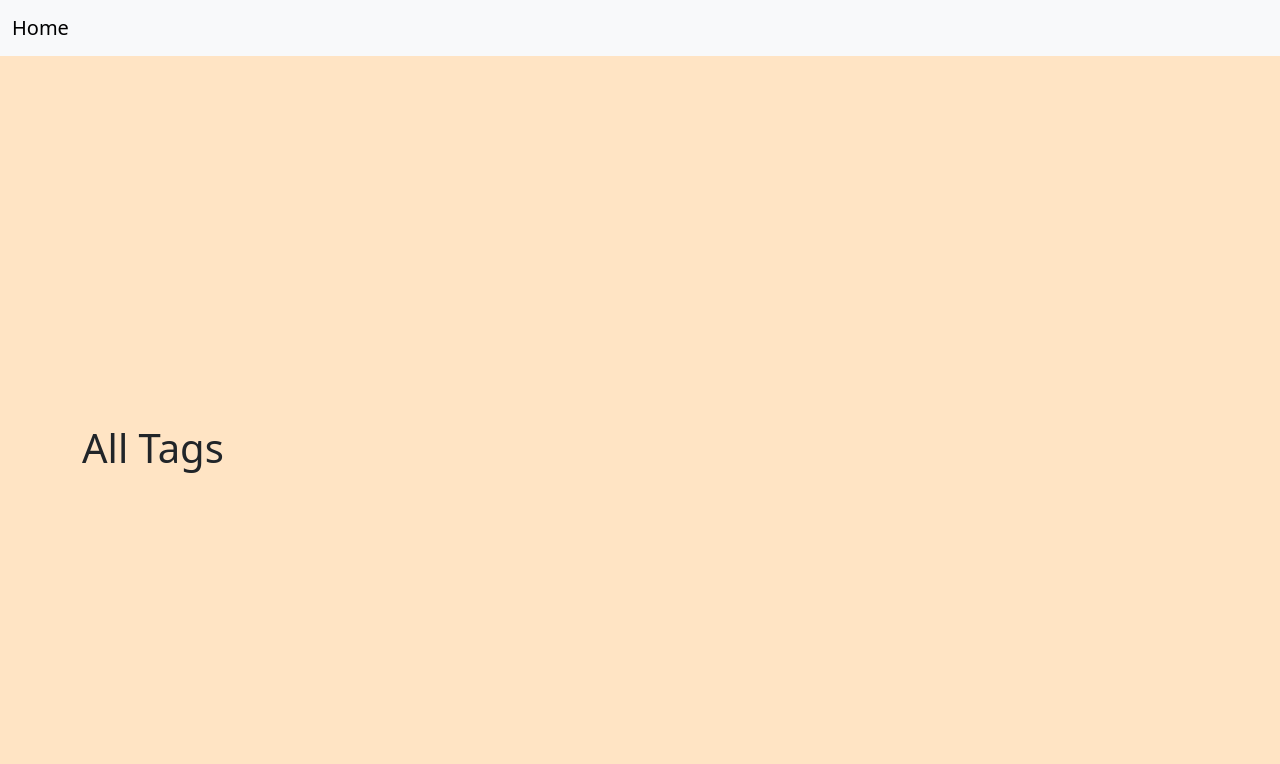
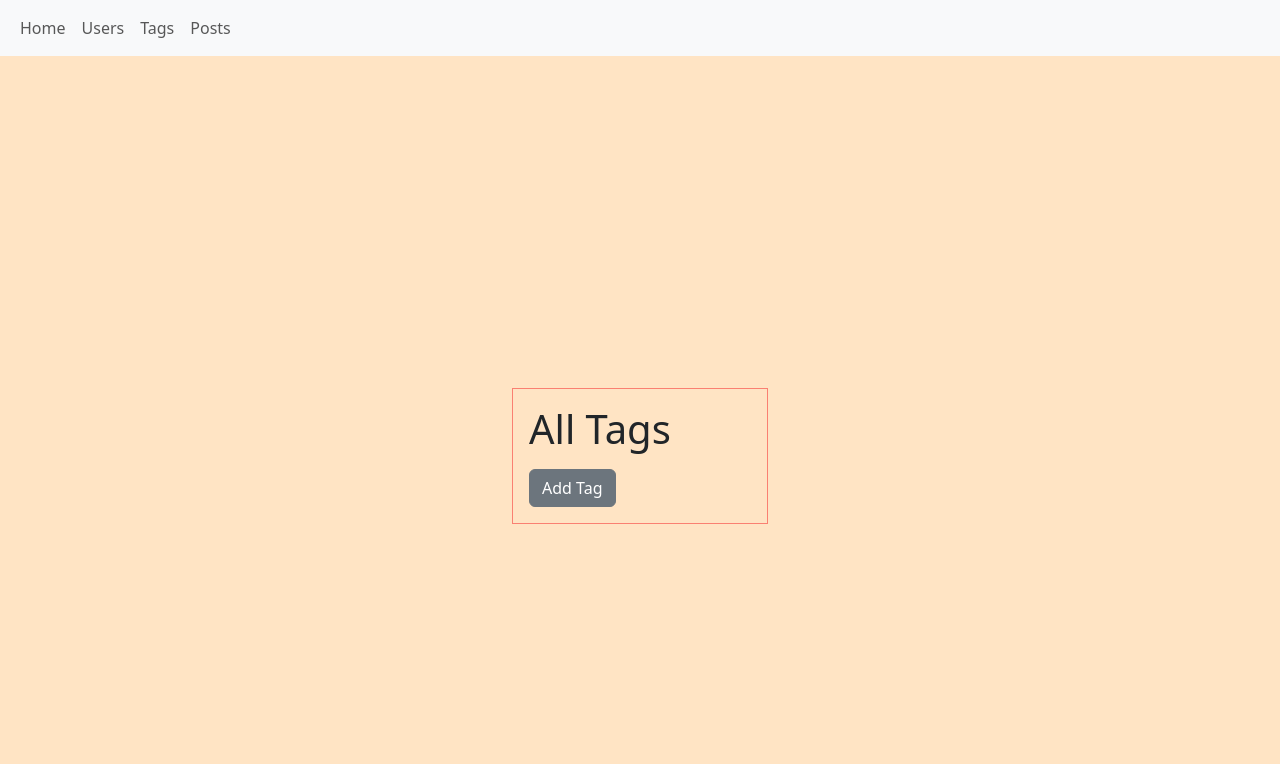
Before and after one commit to TechEdDan2/bc24_SQLAlchemy_Blogly, a Flask app: page /tags in a window 1280 px wide. Shown: the top 764 px of the page. Run offline with Flask 3, Linux system fonts and the light colour scheme.

Commit message:
Multiple updates to add routes and interact with the DB

```diff
--- a/app.py
+++ b/app.py
@@ -146,7 +146,8 @@
     """ Show a post. Show buttons to edit and delete the post. """
 
     post = Post.query.get_or_404(post_id)
-    return render_template('detailsPost.html', post=post)
+    post_tags = post.tags
+    return render_template('detailsPost.html', post=post, post_tags=post_tags)
 
 @app.route('/posts/<int:post_id>/edit')
 def get_edit_post(post_id):
@@ -155,6 +156,28 @@
     post = Post.query.get_or_404(post_id)
     tags = Tag.query.all()
     return render_template('editPost.html', post=post, tags=tags)
+
+@app.route('/posts/<int:post_id>/edit', methods=["POST"])
+def edit_post(post_id):
+    """ Handle editing of a post. Update form. """
+
+    post = Post.query.get_or_404(post_id)
+    post.title = request.form['title']
+    post.content = request.form['content']
+    tag_ids = request.form.getlist('tags')
+    post.tags = [Tag.query.get(tag_id) for tag_id in tag_ids]
+
+    db.session.add(post)
+    db.session.commit()
+
+    return redirect(f"/posts/{post_id}")
+
+@app.route('/posts/all')
+def list_all_posts():
+    """ Show all posts """
+
+    posts = Post.query.all()
+    return render_template('listAllPosts.html', posts=posts)
 
 @app.route('/posts/<int:post_id>/edit', methods=["POST"])
 def submit_edit(post_id):
--- a/seed.py
+++ b/seed.py
@@ -14,8 +14,8 @@
 PostTag.query.delete()
 
 # Add some starting User Data
-test_user = User(name_first="Test", name_last="User")
-test_user2 = User(name_first="Python", name_last="Blogger")
+test_user = User(name_first="Test", name_last="User", user_image="https://freerangestock.com/sample/167255/close-up-portrait-of-a-fluffy-brown-dog.jpg")
+test_user2 = User(name_first="Python", name_last="Blogger", user_image="https://images.unsplash.com/photo-1669475616380-ecb159b790d4?w=900&auto=format&fit=crop&q=60&ixlib=rb-4.0.3&ixid=M3wxMjA3fDB8MHxzZWFyY2h8MTR8fHByb2ZpbGUlMjBwaWN8ZW58MHx8MHx8fDA%3D")
 test_user3 = User(name_first="Flask", name_last="Blogger")
 
 # Add new objects to the session
--- a/templates/base.html
+++ b/templates/base.html
@@ -14,9 +14,20 @@
 
 <body>
 
-    <nav id="navbar" class="navbar bg-body-tertiary">
+    <nav id="navbar" class="navbar navbar-expand-lg bg-body-tertiary">
         <div class="container-fluid">
-            <a href="/" class="navbar-brand">Home</a>
+            <button class="navbar-toggler" type="button" data-bs-toggle="collapse" data-bs-target="#navbarNav"
+                aria-controls="navbarNav" aria-expanded="false" aria-label="Toggle navigation">
+                <span class="navbar-toggler-icon"></span>
+            </button>
+            <div class="collapse navbar-collapse" id="navbarNav">
+                <div class="navbar-nav">
+                    <a href="/" class="nav-link">Home</a>
+                    <a href="/users" class="nav-link">Users</a>
+                    <a href="/tags" class="nav-link">Tags</a>
+                    <a href="/posts/all" class="nav-link">Posts</a>
+                </div>
+            </div>
         </div>
     </nav>
 
--- a/templates/detailsPost.html
+++ b/templates/detailsPost.html
@@ -12,6 +12,10 @@
 
             <p>{{post.usr.full_name}} on {{post.format_date}}</p>
 
+            <p>Tags:
+                {% for tag in post_tags %}
+                    <a href="/tags/{{tag.id}}" class="btn btn-outline-primary btn-sm">{{tag.name}}</a>
+                {% endfor %}
 
             <div id="post_btns">
                 <!-- Back Button -->
--- a/templates/listAllTags.html
+++ b/templates/listAllTags.html
@@ -3,6 +3,7 @@
 {% block title %}Tag List{% endblock %}
 
 {% block content %}
+<div class="list_box">
     <h1>All Tags</h1>
     <ul>
         {% for tag in tags %}
@@ -11,5 +12,7 @@
         </li>
         {% endfor %}
     </ul>
+    <a href="/tags/new" id="add_tag_btn" class="btn btn-secondary">Add Tag</a>
+</div>
 
 {% endblock %}
```
Also changed, not shown: templates/listAllPosts.html (added, +14 -0 lines). Lines whose indentation alone changed are shown as unchanged.
